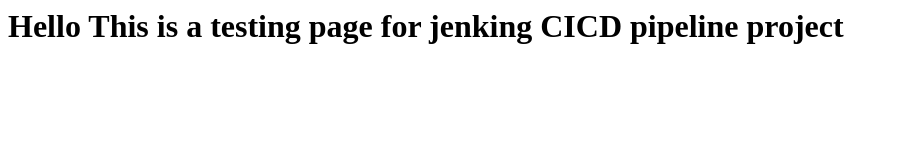
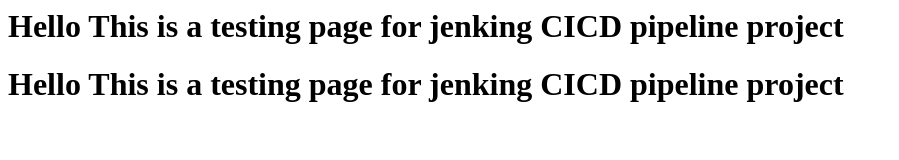
Before and after one commit to waqqar201292/centralgit, a plain HTML site: page index.html in a window 1280 px wide. Shown: the whole page, without its empty margins (0-899 px from the left). Drawn offline with Linux system fonts and the light colour scheme.

Commit message:
Update index.html

```diff
--- a/index.html
+++ b/index.html
@@ -2,5 +2,6 @@
 <title>This is jenkins file</title>
 <body>
 <h1>Hello This is a testing page for jenking CICD pipeline project</h1>
+  <h1>Hello This is a testing page for jenking CICD pipeline project</h1>
 </body>
 </html>
```
